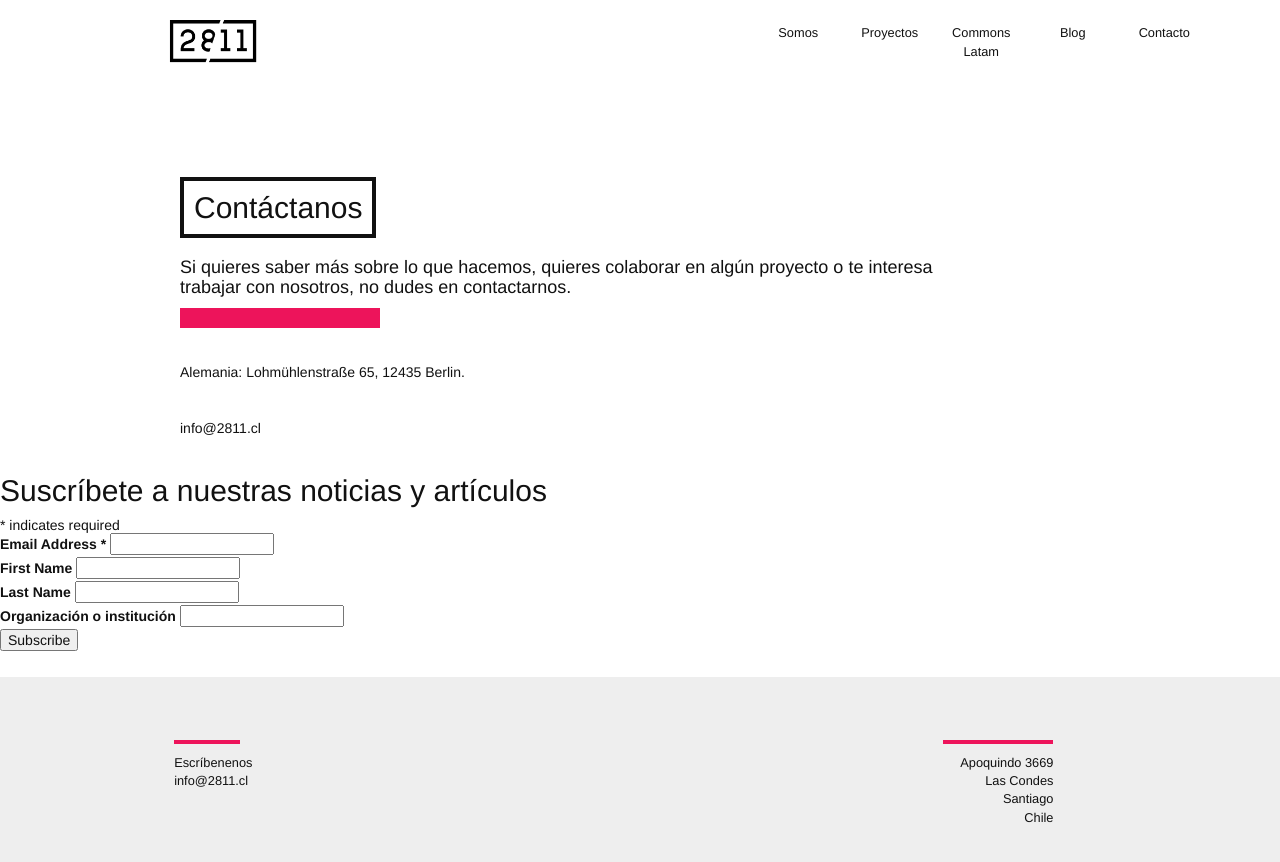
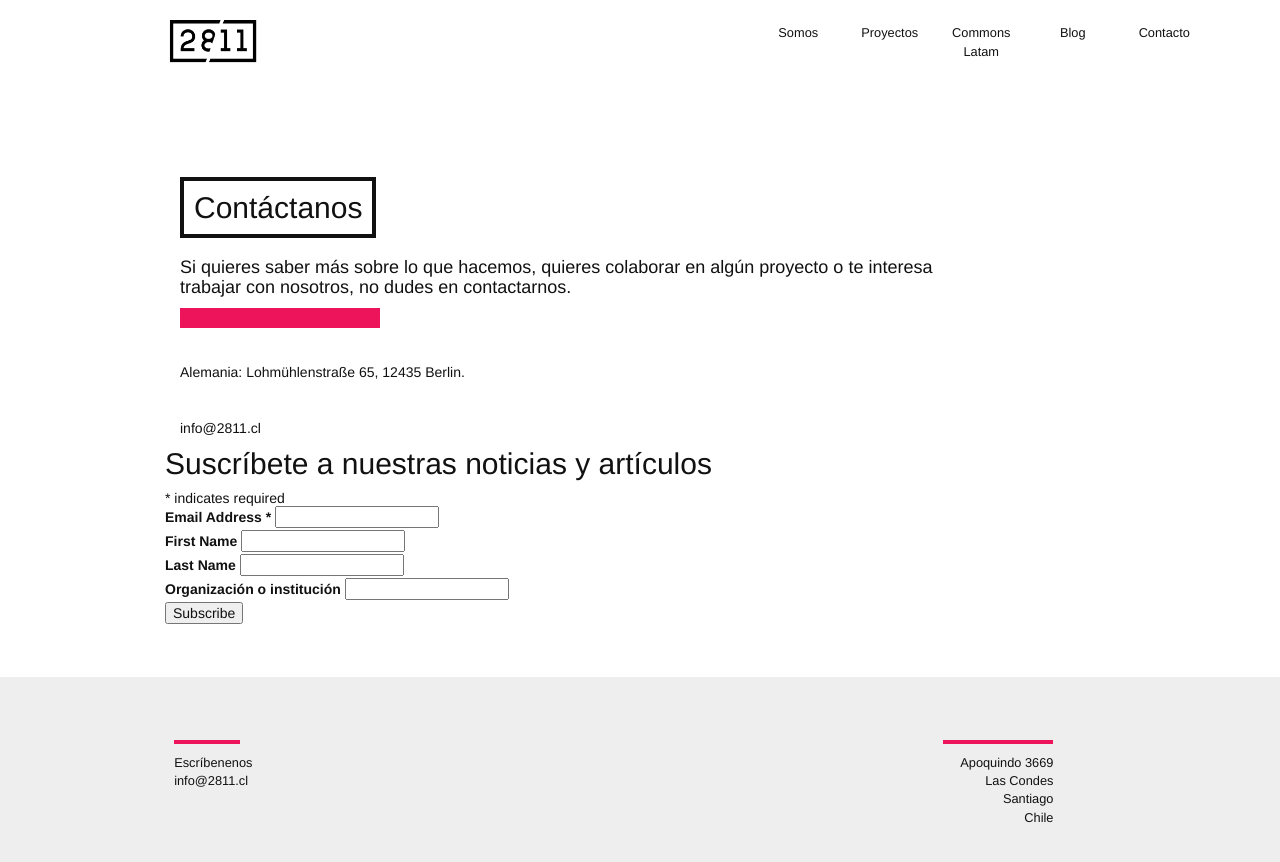
Before and after one commit to 2811Chile/2811Chile.github.io, a Jekyll site: the page built from contacto.md, in a window 1280 px wide. Shown: the top 862 px of the page. Built offline with Jekyll 4.4.1, drawn with Linux system fonts in a browser that asks for light colours; nearby versions of some CDN libraries; some web fonts are replaced; comment, search, counter and statistics services are not loaded.

Commit message:
Updated Contacto

```diff
--- a/contacto.md
+++ b/contacto.md
@@ -27,10 +27,6 @@ layout: default
       <h5 class="col-xs-10">
         <a href="mailto:{{ page.email }}">{{ page.email }}</a>
       </h5>
-
-    </div>
-  </div>
-</section>
 
 <!-- Begin Mailchimp Signup Form -->
 <link href="//cdn-images.mailchimp.com/embedcode/classic-10_7.css" rel="stylesheet" type="text/css">
@@ -72,3 +68,7 @@ layout: default
 </div>
 <script type='text/javascript' src='//s3.amazonaws.com/downloads.mailchimp.com/js/mc-validate.js'></script><script type='text/javascript'>(function($) {window.fnames = new Array(); window.ftypes = new Array();fnames[0]='EMAIL';ftypes[0]='email';fnames[1]='FNAME';ftypes[1]='text';fnames[2]='LNAME';ftypes[2]='text';fnames[5]='MMERGE5';ftypes[5]='text';}(jQuery));var $mcj = jQuery.noConflict(true);</script>
 <!--End mc_embed_signup-->
+
+    </div>
+  </div>
+</section>
```
